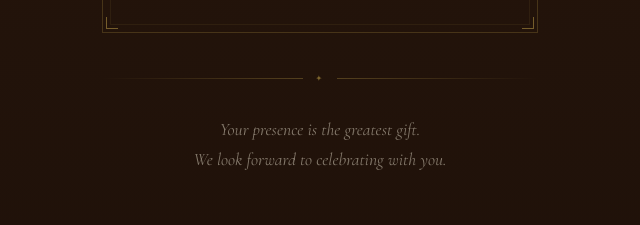
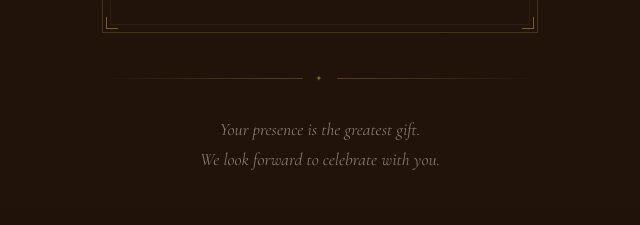
Before and after one commit to pranaynambiar10/gift, a website built with Vite: page index.html in a window 1280 px wide. Shown: the part 3087-3312 px from the top of the page, 320-960 px from the left. Built offline with nearby package versions, Linux system fonts and the light colour scheme; a web font is replaced by a local one.

Commit message:
Correct typo in RSVP text: celebrating -> celebrate

```diff
--- a/index.html
+++ b/index.html
@@ -794,7 +794,7 @@
     <!-- ── RSVP note ── -->
     <div class="rsvp-note" id="rsvp-note">
       <div class="gold-rule"><span class="gold-rule-diamond">✦</span></div>
-      <p class="rsvp-text">Your presence is the greatest gift.<br>We look forward to celebrating with you.</p>
+      <p class="rsvp-text">Your presence is the greatest gift.<br>We look forward to celebrate with you.</p>
     </div>
 
   </div>
```
